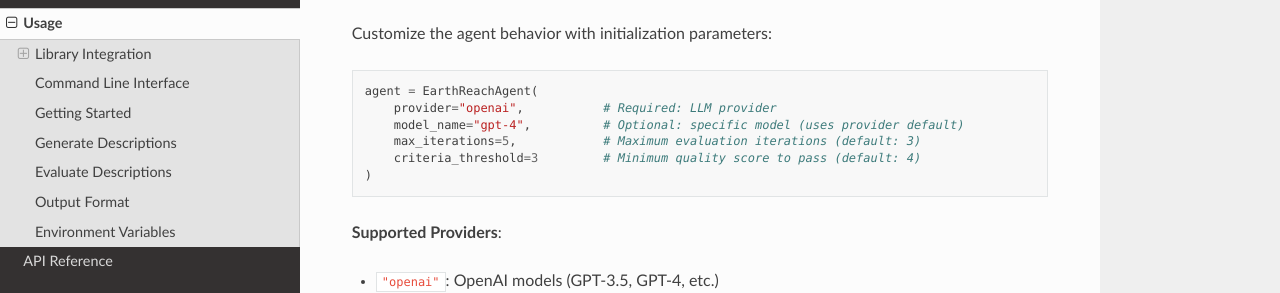
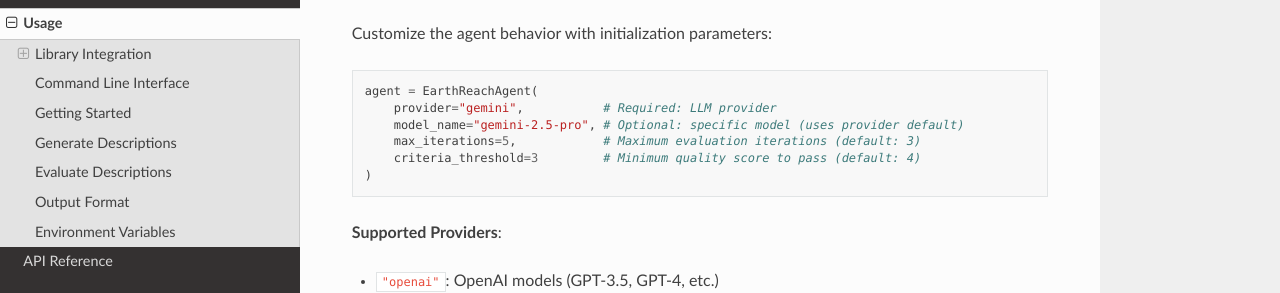
Before and after one commit to ECMWFCode4Earth/EarthReach, a Sphinx documentation site: the page built from docs/source/usage.rst, in a window 1280 px wide and 900 px high, scrolled down 788 px. Shown: the part 159-452 px from the top of the window. Built offline with Sphinx 7.4.7 and the Read the Docs theme 3.1.0, drawn with Linux system fonts in a browser that asks for light colours.

Commit message:
doc: using real model in example

```diff
--- a/docs/source/usage.rst
+++ b/docs/source/usage.rst
@@ -47,8 +47,8 @@ Customize the agent behavior with initialization parameters:
 .. code-block:: python
 
    agent = EarthReachAgent(
-       provider="openai",           # Required: LLM provider
-       model_name="gpt-4",          # Optional: specific model (uses provider default)
+       provider="gemini",           # Required: LLM provider
+       model_name="gemini-2.5-pro", # Optional: specific model (uses provider default)
        max_iterations=5,            # Maximum evaluation iterations (default: 3)
        criteria_threshold=3         # Minimum quality score to pass (default: 4)
    )
```
